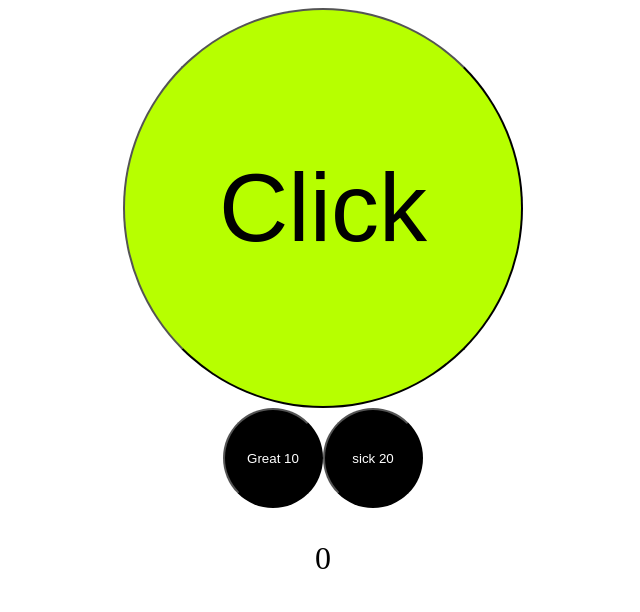
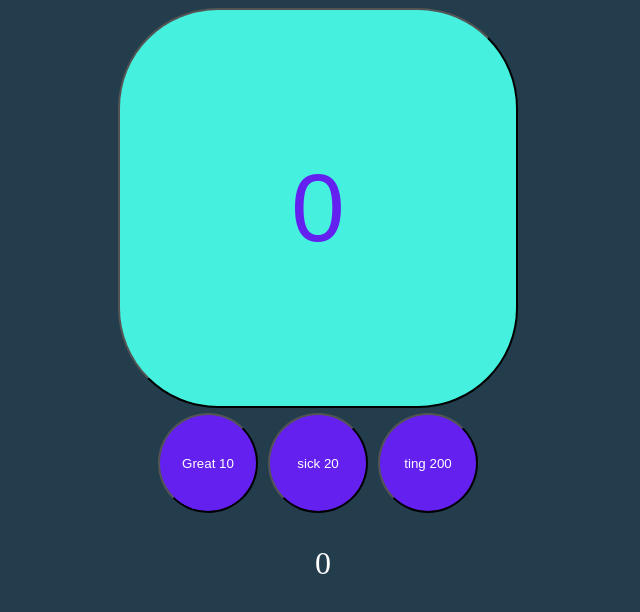
Before and after one commit to JonatanV/clicker, a plain HTML site: page index.html in a window 1280 px wide. Shown: the whole page, without its empty margins (317-957 px from the left). Drawn offline with Linux system fonts and the light colour scheme; a web font is replaced by a local one.

Commit message:
lade till färg

```diff
--- a/index.html
+++ b/index.html
@@ -6,7 +6,7 @@
     <meta http-equiv="X-UA-Compatible" content="ie=edge">
     <link href="https://fonts.googleapis.com/css?family=Merriweather+Sans|Montserrat+Subrayada|Ropa+Sans" rel="stylesheet">
     <link rel="stylesheet" href="style/main.css">
-    <title>Document</title>
+    <title>CLicker</title>
 
 </head>
 <body>
--- a/js/game.js
+++ b/js/game.js
@@ -5,43 +5,67 @@ let bankElement = document.getElementById("bank");
 let powerupsDiv  = document.getElementById("powerups");
 
 let bank = 0;
+let powerupvalue = 0;
 let pupCost = 10;
 let pupCost2 = 20;
 let clickValue = 1;
+let pupCost3 = 200;
 
 gameButton.addEventListener('click',function(){
     bank+=clickValue;
     gameButton.textContent = Math.floor(bank);
 });
 
-let powerups = document.createElement("button");
-    powerups.textContent = "Great "+pupCost;
-    powerups.addEventListener('click', function(){
-        if (bank >= pupCost){
-            bank = bank-pupCost;
-            pupCost = pupCost*7;
-            bank = bank*10;
-            powerups.textContent = "Great " + pupCost;
+let powerup = document.createElement("button");
+powerup.textContent = "Great "+pupCost;
+powerup.addEventListener('click', function(){
+    if (bank >= pupCost){
+        bank = bank-pupCost;
+        pupCost = pupCost*7;
+        bank = bank*10;
+        powerup.textContent = "Great " + pupCost;
+        bankElement.textContent = "Du köpte en powerUp!"
+    } else{
+        bankElement.textContent = "Du har inte råd!"
+    }
+});
+
+powerupsDiv.appendChild(powerup);
+
+    let powerup2 = document.createElement("button");
+    powerup2.textContent = "sick "+ pupCost2;
+    powerup2.addEventListener('click', function(){
+        if (bank >= pupCost2){
+            bank = bank-pupCost2;
+            pupCost2 = pupCost2*7;
+            clickValue=clickValue*2;
+            powerup2.textContent = "Sick  " + pupCost2;
             bankElement.textContent = "Du köpte en powerUp!"
         } else{
             bankElement.textContent = "Du har inte råd!"
         }
     });
+    powerupsDiv.appendChild(powerup2);
 
-    powerupsDiv.appendChild(powerups);
 
-    let powerup = document.createElement("button");
-    powerup.textContent = "sick "+ pupCost2;
-    powerup.addEventListener('click', function(){
-        if (bank >= pupCost2){
-            bank = bank-pupCost2;
-            pupCost2 = pupCost2*7;
-            clickValue=clickValue*2;
-            powerup.textContent = "Sick  " + pupCost2;
-            bankElement.textContent = "Du köpte en powerUp!"
-        } else{
-            bankElement.textContent = "Du har inte råd!"
-        }
-    });
+    let powerup3 = document.createElement("button");
+        powerup3.textContent= "ting " + pupCost3;
+        powerup3.addEventListener('click', () => {
+            if (bank >= pupCost3) {
+                bank -= pupCost3;
+                powerupvalue+=0.3;
+                pupCost3 = pupCost3 * 10;
+                powerup3.textContent= "ting "+pupCost3;
 
-    powerupsDiv.appendChild(powerup);
+            }
+        });
+
+    function step() {
+        bank += powerupvalue;
+        game.textContent = Math.floor(bank);
+        window.requestAnimationFrame(step);
+    }
+
+    window.requestAnimationFrame(step);
+
+    powerupsDiv.appendChild(powerup3);
--- a/style/main.css
+++ b/style/main.css
@@ -1,25 +1,45 @@
+html{
+    scroll-behavior: smooth;
+}
 body{
     text-align: center;
+    background-color: #233d4d;
 }
 button{
     height: 100px;
     width: 100px;
     border-radius: 50px;
-    color:white;
-    background-color: black;
+    color:#ffffff;
+    background-color: #6320ee;
+    margin-right: 10px;
+    margin-top:0px;
 }
 #bank{
     font-size: 2em;
+    color: #ffffff;
 
 }
 #game{
-    background-color: #b7ff00;
-    color: black;
+    background-color: #45f0df;
+    color: #6320ee;
     font-size: 6em;
+    height: 400px;
+    width: 400px;
+    border-radius: 100px;
+    margin-bottom: 5px;
+}
+#game:focus{
+    outline: 0px;
+}
+#game:active{
     height: 400px;
     width: 400px;
     border-radius: 200px;
 }
-#game:focus{
-    outline: 0px;
-}
+/*
+#45f0df
+#2334d
+#fffff
+#6320ee
+#183642
+*/
```
